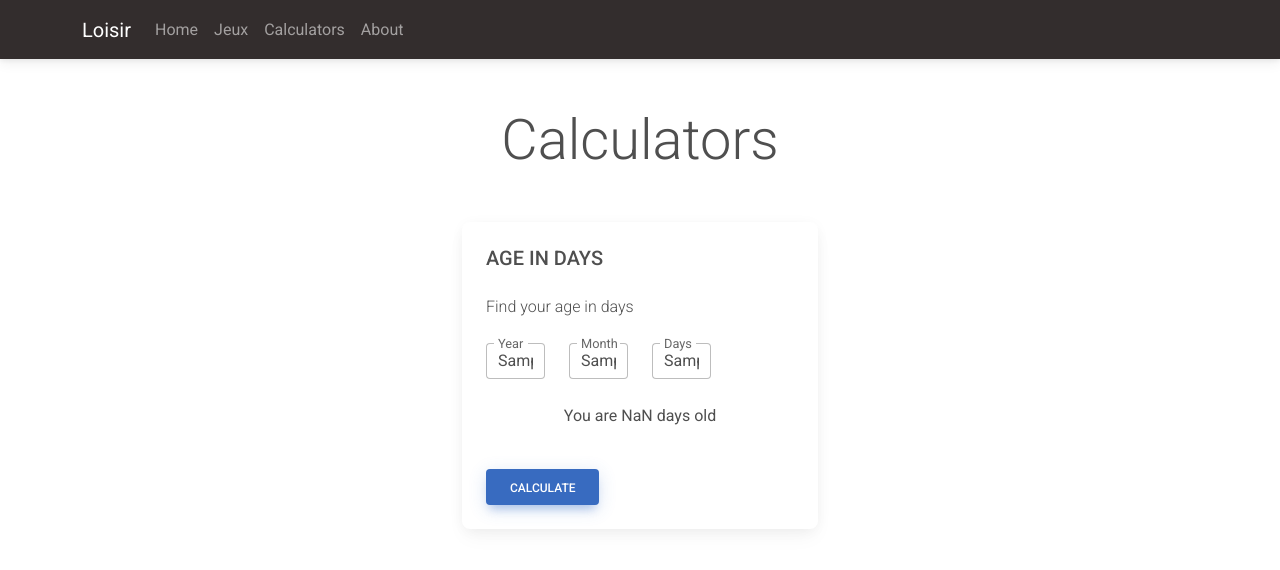
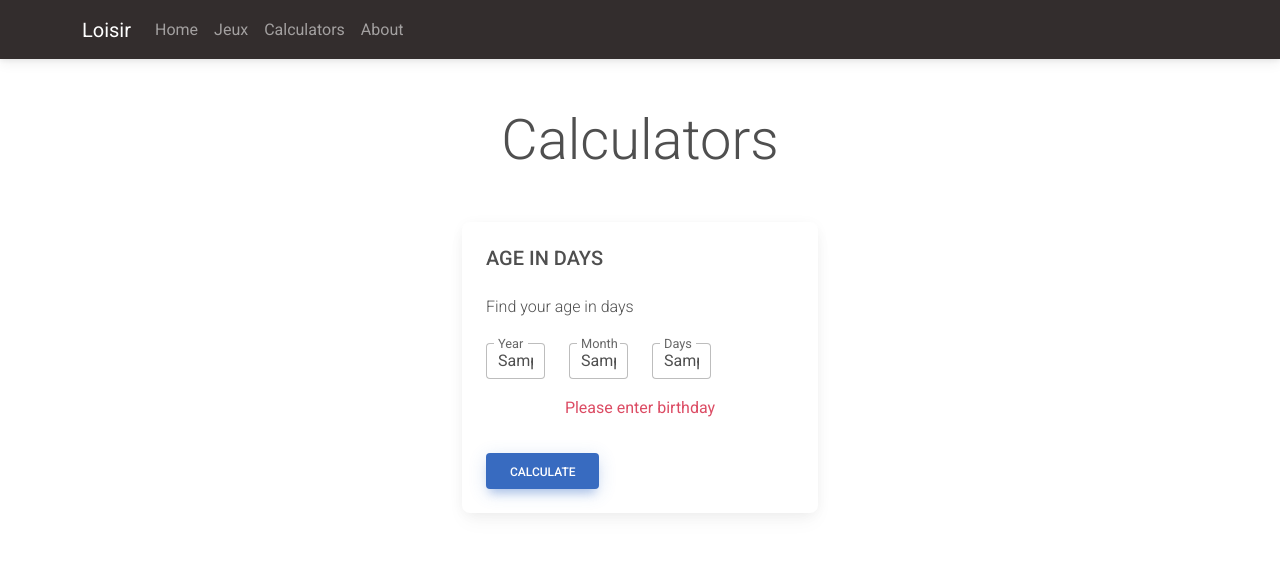
Before and after one commit to amirhatam/loisir, a React (Create React App) app: page /calculator/age-in-days in a window 1280 px wide. Both pictures are taken after typing "Sample", "Sample", "Sample" into the empty fields and a click on the button "CALCULATE". Shown: the top 570 px of the page. Built offline with nearby package versions, Linux system fonts and the light colour scheme.

Commit message:
catch error input value

```diff
--- a/src/views/AgeInDays.jsx
+++ b/src/views/AgeInDays.jsx
@@ -6,22 +6,20 @@ export default function AgeInDays() {
     const [m, setMonth] = useState("")
     const [d, setDays] = useState("")
     const [daysResult, setDaysResult] = useState("")
+    const [inputErr, setInputErr] = useState("")
 
+    const ageInDays = () => {
+        if (!y || !m || !d) {
+            setInputErr("Please enter birthday")
+            setDaysResult("");
+        } else {
+            setInputErr("")
+            let getDays = 'You are ' + (new Date() - new Date().setFullYear(y, m - 1, d)) / 86400000 + ' days old'
+            if (getDays) {
+                setDaysResult(getDays);
+            }
+        }
 
-
-    // function ageInDays() {
-    //     if (!inputValue) {
-    //         setErrorFirstInput("Please enter number")
-    //     } else {
-    //         setErrorFirstInput("")
-    //     }
-
-    // }
-    const ageInDays = () => {
-        let getDays = 'You are ' + (new Date() - new Date().setFullYear(y, m - 1, d)) / 86400000 + ' days old'
-        if (getDays) {
-            setDaysResult(getDays);
-        }
     }
     return (
         <MDBContainer className='pb-md-5'>
@@ -43,13 +41,13 @@ export default function AgeInDays() {
                                     <MDBInput label='Days' onChange={(e) => setDays(parseInt(e.target.value))} id='form1' type='text' />
                                 </MDBCol>
                             </MDBRow>
-                            {/* {
-                                errorFirstInput
+                            {
+                                inputErr
                                     ?
-                                    <p className='text-center text-danger'>{errorFirstInput}</p>
+                                    <p className='text-center text-danger mt-md-3'>{inputErr}</p>
                                     :
                                     null
-                            } */}
+                            }
 
                             {
                                 daysResult
```
Also changed, not shown: 1 other file (tests, documents, lock files or other folders).
